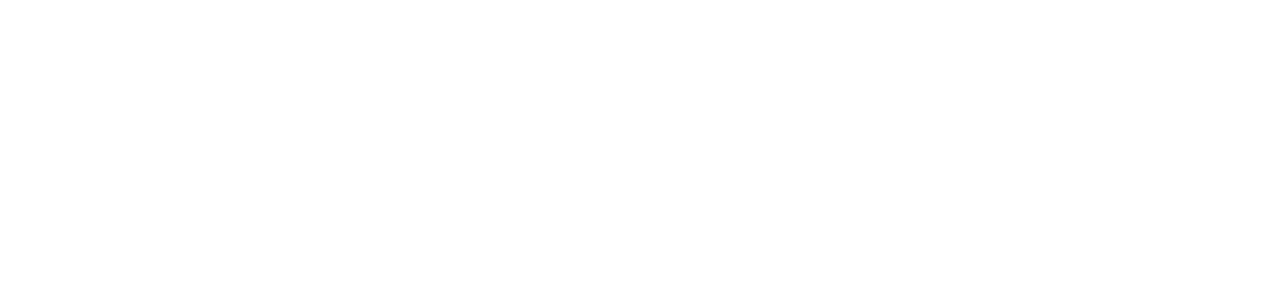
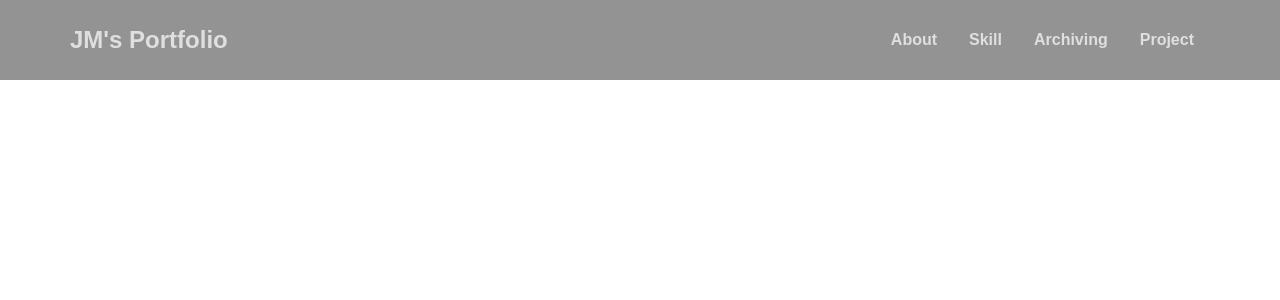
Before and after one commit to jjungming/jm_portfolio, a React (Create React App) app: page / in a window 1280 px wide. Shown: the top 300 px of the page. Built offline with nearby package versions, Linux system fonts and the light colour scheme.

Commit message:
Header first

```diff
--- a/src/components/common/Header/Header.jsx
+++ b/src/components/common/Header/Header.jsx
@@ -1,10 +1,25 @@
 import React from 'react';
 import styles from './Header.module.css';
 
+/* 로고 + 섹션 이동 네비(About, Skills, Projects 등) */
+
 const Header = () => {
   return (
-    <header className={styles.header}>
-      {/* 로고 + 섹션 이동 네비(About, Skills, Projects 등) */}
+    <header className={styles.headerContainer}>
+      <div className={styles.headerContent}>
+
+        {/* headerTitle 부분 */}
+        <button className={styles.headerTitleButton}>JM's Portfolio</button>
+
+        {/* headerSectionTitle 부분 */}
+        <div className={styles.headerSectionTitle}>
+          <button className={styles.headerSectionButton}>About</button>
+          <button className={styles.headerSectionButton}>Skill</button>
+          <button className={styles.headerSectionButton}>Archiving</button>
+          <button className={styles.headerSectionButton}>Project</button>
+        </div>
+      </div>
+
     </header>
   );
 };
--- a/src/components/common/Header/Header.module.css
+++ b/src/components/common/Header/Header.module.css
@@ -1 +1,54 @@
 /* Header 전용 스타일 (고정, active 메뉴, 반응형) */
+.headerContainer {
+    position: fixed;
+    top: 0;
+    left: 0;
+    right: 0;
+    z-index: 0;
+    background-color: #939393;
+}
+
+.headerContent {
+    width: 100%;
+    max-width: 71.25rem;
+    margin: 0 auto;
+    display: flex;
+    justify-content: space-between;
+    height: 2.5rem;
+    padding: 1.25rem 1.5rem;
+}
+
+.headerTitleButton {
+    font-weight: 700;
+    font-size: 1.5rem;
+    color: hsla(0, 0%, 100%, .7);
+    line-height: 2rem;
+}
+
+.headerSectionTitle {
+    display: flex;
+}
+
+.headerSectionButton{
+    padding: 0 1rem;
+    font-weight: 700;
+    color: hsla(0, 0%, 100%, .7);
+    line-height: 2rem;
+}
+
+button {
+    padding: 0;
+    background-color: unset;
+    border: none;
+    text-transform: none;
+    margin: 0;
+    font-size: inherit;
+}
+
+button:not(:disabled) {
+    cursor: pointer;
+}
+
+button:hover {
+    color: hsla(0, 0%, 100%, 1);
+}
```
